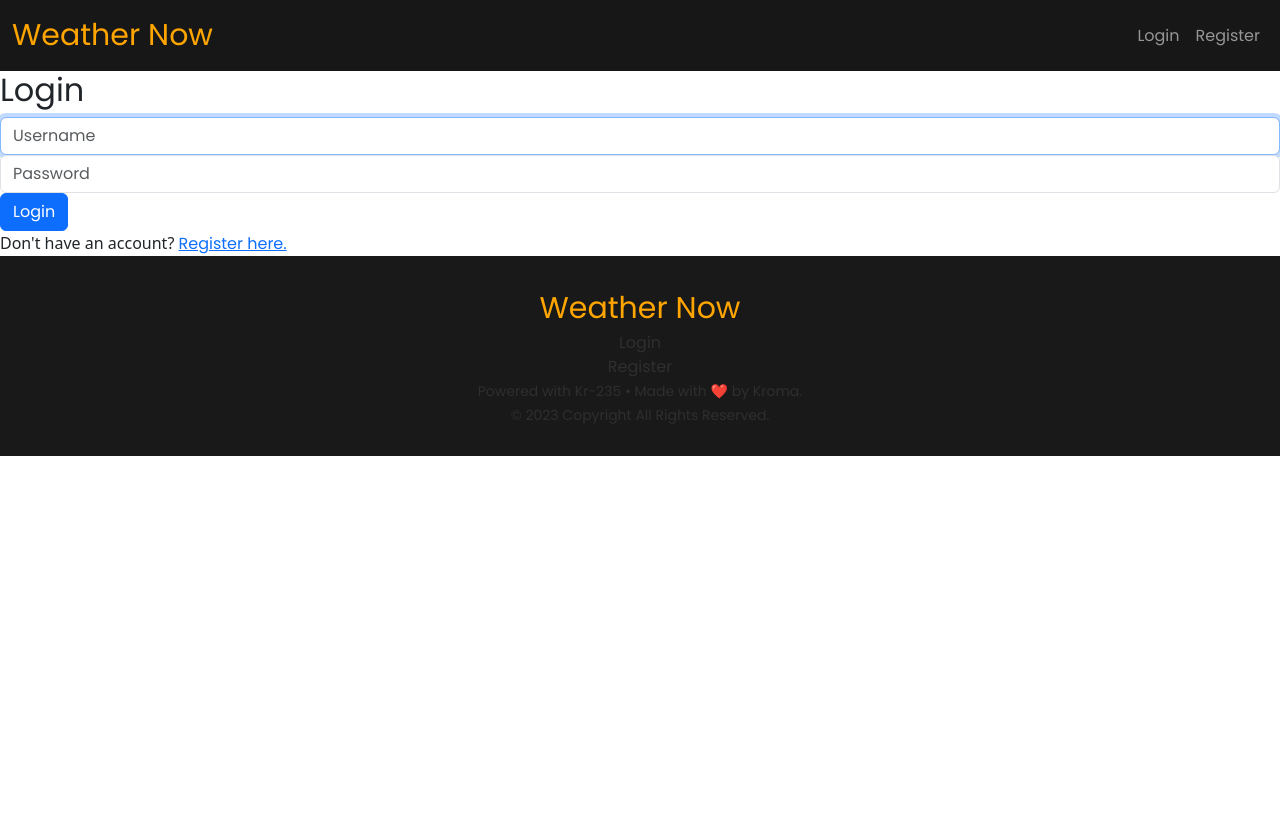
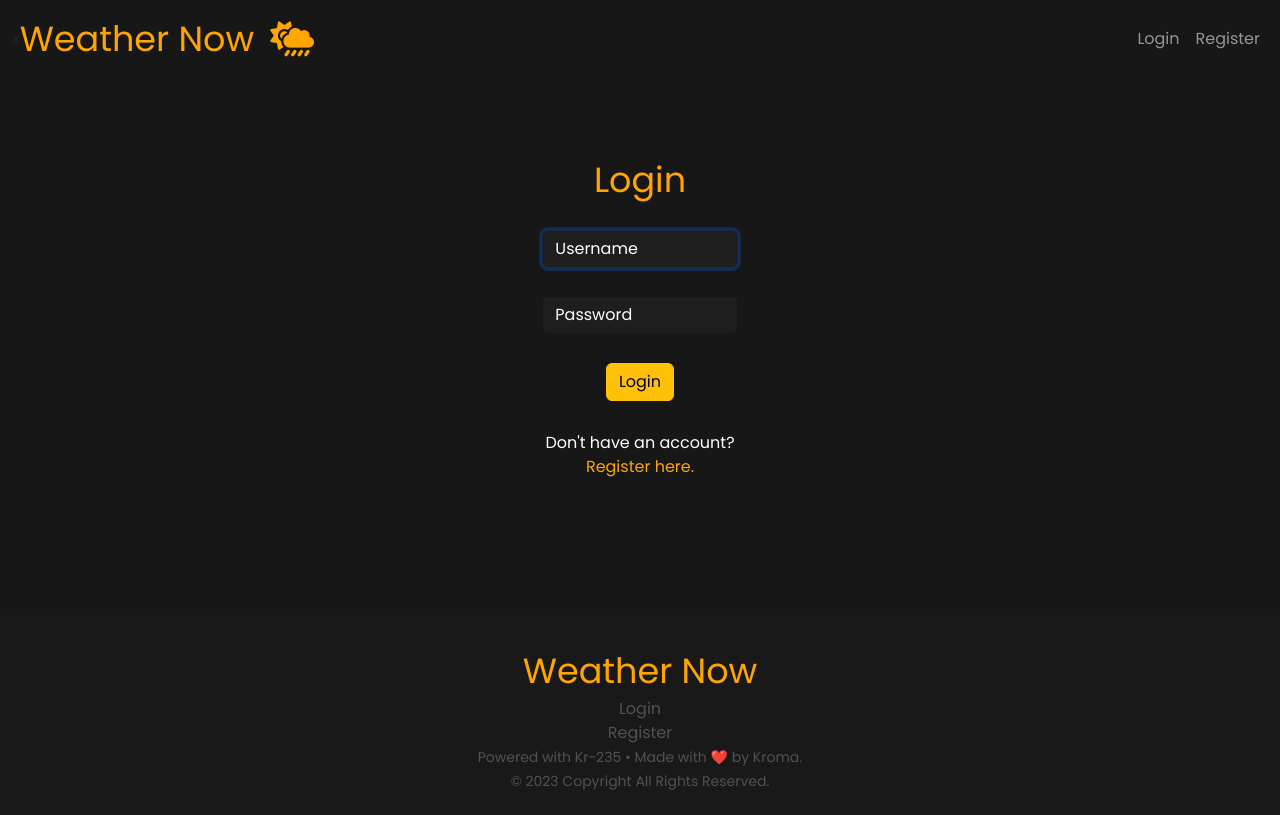
Before and after one commit to kromabyte/weather_now, a Django app: page /login in a window 1280 px wide. Before the commit the page ends 456 px from the top, so only its background shows below. Run offline with Django 4.2, Linux system fonts and the light colour scheme; parts of the project's set-up code (start-up, migrations or seed data) failed here and were passed over; some libraries are stand-ins or nearby versions.

Commit message:
Beta version

```diff
--- a/weather/static/weather/styles.css
+++ b/weather/static/weather/styles.css
@@ -1,4 +1,9 @@
 @import url('https://fonts.googleapis.com/css2?family=Poppins&display=swap');
+
+html, body {
+    margin: 0;
+    height: 100%;
+}
 
 * {
     margin: 0;
@@ -7,15 +12,21 @@
     font-family: 'Poppins', sans-serif;
 }
 
-#index {
+.sections {
+    min-height: 67%;
     background: #171717;
     color: #fff;
-    padding-bottom: 80px;
+    padding-bottom: 90px;
 }
 
 .navbar {
     text-decoration: none;
     background: #171717;
+}
+
+.brand {
+    color: orange;
+    font-size: 35px;
 }
 
 .units-color {
@@ -51,6 +62,26 @@ input {
 
 input::placeholder {
     color: #fff;
+}
+
+.input {
+    border: none;
+    background: #1e1e1e;
+    outline: none;
+    color: #fff;
+    border-radius: 5px;
+}
+
+.input::placeholder {
+    color: #fff;
+}
+
+.input:focus {
+    border: none;
+    background: #1e1e1e;
+    outline: none;
+    color: #fff;
+    border-radius: 5px;
 }
 
 .weather__search {
@@ -127,13 +158,17 @@ input::placeholder {
 }
 
 .footer {
-    color: #2f2f2f;
+    color: #535151;
     height: 200px;
     background: #191919;
 }
 
+
 .margin-sm {
     margin-top: 30px;
+}
+.margin-ml {
+    margin-top: 80px;
 }
 
 @media(max-width: 936px){
@@ -149,10 +184,3 @@ input::placeholder {
         margin-top: 1rem;
     }
 }
-
-
-@media(max-width: 400px){
-    .weather__info {
-        grid-template-columns: none;
-    }
-}
--- a/weather/templates/weather/layout.html
+++ b/weather/templates/weather/layout.html
@@ -9,8 +9,9 @@
 </head>
 <body>
     <nav class="navbar navbar-expand-lg navbar-dark">
-        <div class="container-fluid ">
-            <a class="navbar-brand" style="color:orange; font-size: 30px" href="{% url 'index' %}">Weather Now</a>
+        <div class="container-fluid ">x
+            <a class="navbar-brand brand" href="{% url 'index' %}">Weather Now</a>
+            <i class="brand fa-solid fa-cloud-sun-rain"></i>
             {% if user.is_authenticated %}
             <h5 style="color: #fff; margin-left:10% ">Hi, @{{ user.username }}</h5>
             {% endif %}
@@ -33,11 +34,11 @@
     {% block body %}
     {% endblock %}
 
-    <footer class="footer" >
+    <footer class="footer" id="footer">
         <div class="container text-center">
             <div class="row">
                 <div class="col margin-sm">
-                    <a class="navbar-brand" style="color:orange; font-size: 30px;" href="{% url 'index' %}">Weather Now</a>
+                    <a class="navbar-brand brand" href="{% url 'index' %}">Weather Now</a>
                     <div class="">
                     {% if user.is_authenticated %}
                     <a class="nav-item nav-link" href="#">My Cities</a>
@@ -60,5 +61,7 @@
     <script src="https://code.jquery.com/jquery-3.3.1.slim.min.js" integrity="sha384-q8i/X+965DzO0rT7abK41JStQIAqVgRVzpbzo5smXKp4YfRvH+8abtTE1Pi6jizo" crossorigin="anonymous"></script>
     <script src="https://cdn.jsdelivr.net/npm/popper.js@1.14.7/dist/umd/popper.min.js" integrity="sha384-UO2eT0CpHqdSJQ6hJty5KVphtPhzWj9WO1clHTMGa3JDZwrnQq4sF86dIHNDz0W1" crossorigin="anonymous"></script>
     <script src="https://cdn.jsdelivr.net/npm/bootstrap@4.3.1/dist/js/bootstrap.min.js" integrity="sha384-JjSmVgyd0p3pXB1rRibZUAYoIIy6OrQ6VrjIEaFf/nJGzIxFDsf4x0xIM+B07jRM" crossorigin="anonymous"></script>
+    <script src="https://kit.fontawesome.com/a692e1c39f.js" crossorigin="anonymous"></script>
+    <script src="{% static 'weather/script.js' %}"></script>
 </body>
 </html>
--- a/weather/templates/weather/login.html
+++ b/weather/templates/weather/login.html
@@ -1,24 +1,30 @@
 {% extends "weather/layout.html" %}
+{% load static %}
 
 {% block body %}
 
-    <h2>Login</h2>
-
+    <div class="sections" id="login">
+        <div class="row text-center justify-content-center">
+            <div class="col-2 margin-ml">
+                <h2 class="brand">Login</h2>
                 {% if message %}
                     <div>{{ message }}</div>
                 {% endif %}
-
                 <form action="{% url 'login' %}" method="post">
                     {% csrf_token %}
-        <div class="form-group">
-            <input autofocus class="form-control" type="text" name="username" placeholder="Username">
+                    <div class="form-group margin-sm">
+                        <input autofocus class="form-control input" type="text" name="username" placeholder="Username">
                     </div>
-        <div class="form-group">
-            <input class="form-control" type="password" name="password" placeholder="Password">
+                    <div class="form-group margin-sm">
+                        <input class="form-control input" type="password" name="password" placeholder="Password">
                     </div>
-        <input class="btn btn-primary" type="submit" value="Login">
+                    <input class="btn btn-warning margin-sm" type="submit" value="Login">
                 </form>
-
-    Don't have an account? <a href="{% url 'register' %}">Register here.</a>
+                <div class="margin-sm">
+                    Don't have an account? <a style="color: orange; text-decoration: none;" href="{% url 'register' %}">Register here.</a>
+                </div>
+            </div>
+        </div>
+    </div>
 
 {% endblock %}
```
Also changed, not shown: weather/templates/weather/index.html (+1 -6 lines), weather/templates/weather/register.html (+15 -10 lines), db.sqlite3, weather/static/weather/images/screenshot.png, 2 other files. Lines whose indentation alone changed are shown as unchanged.
